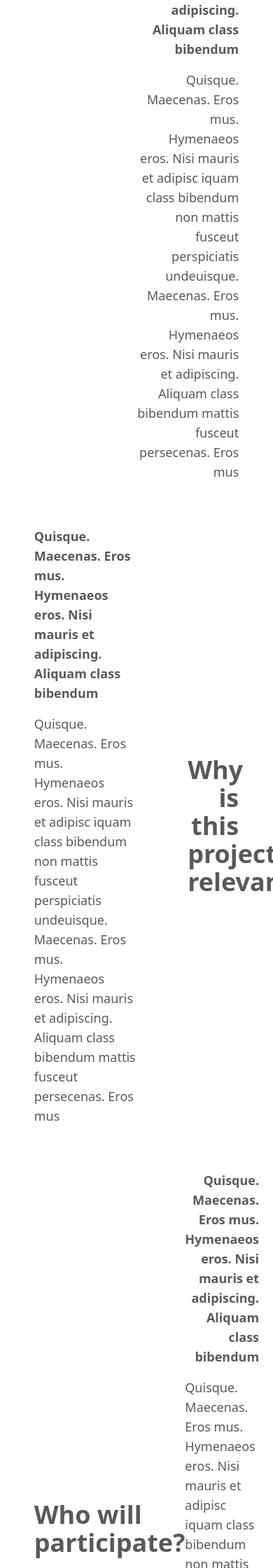
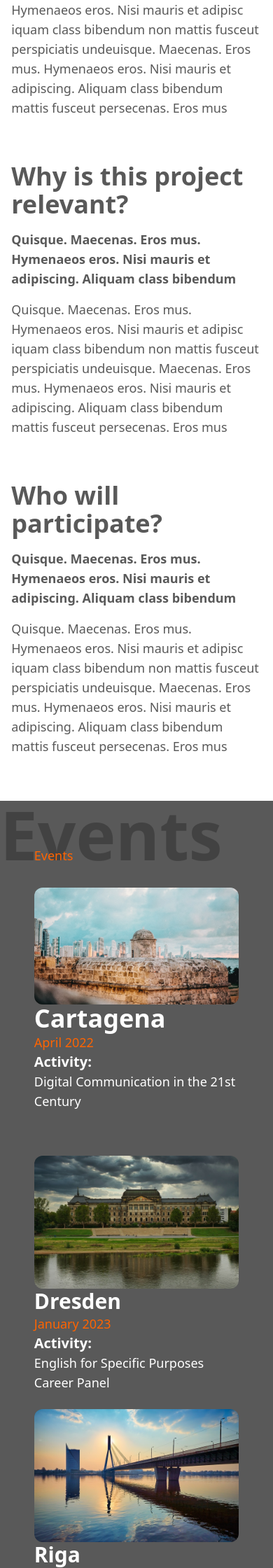
Before and after one commit to La-404-Devinci/project-success, a PHP site: page / in a window 390 px wide; the page is wider, and only the part inside the window is pictured. Shown: the part 1200-3440 px from the top of that part at 70% size. Run offline with PHP 8.4, Linux system fonts and the light colour scheme; some libraries are stand-ins or nearby versions.

Commit message:
:iphone: Improve responsive design

```diff
--- a/css/output.css
+++ b/css/output.css
@@ -546,8 +546,16 @@ Ensure the default browser behavior of the `hidden` attribute.
   margin-top: 4rem;
 }
 
+.mb-16 {
+  margin-bottom: 4rem;
+}
+
 .flex {
   display: flex;
+}
+
+.hidden {
+  display: none;
 }
 
 .h-\[60px\] {
@@ -594,12 +602,20 @@ Ensure the default browser behavior of the `hidden` attribute.
   width: 25%;
 }
 
+.w-11\/12 {
+  width: 91.666667%;
+}
+
 .max-w-md {
   max-width: 28rem;
 }
 
 .flex-col {
   flex-direction: column;
+}
+
+.flex-col-reverse {
+  flex-direction: column-reverse;
 }
 
 .flex-wrap {
@@ -725,6 +741,10 @@ Ensure the default browser behavior of the `hidden` attribute.
   padding-bottom: 200px;
 }
 
+.pb-16 {
+  padding-bottom: 4rem;
+}
+
 .text-center {
   text-align: center;
 }
--- a/index.html
+++ b/index.html
@@ -9,8 +9,8 @@
   <title>Success Project</title>
 </head>
 <body class="text-success-black text-lg">
-  <!-- Header Desktop Section -->
-  <header class="w-full px-8 h-[60px] flex justify-between items-center shadow-md fixed bg-white z-50">
+  <!-- Header Desktop -->
+  <header class="w-full px-8 h-[60px] hidden lg:flex justify-between items-center shadow-md fixed bg-white z-50">
     <img src="./assets/images/succes-logo.png" alt="">
     <nav>
       <ul class="flex gap-12">
@@ -29,49 +29,49 @@
   </header>
 
   <!-- Hero Section -->
-  <section style="background-image: url('./assets/images/cartagena.png')" class="w-full h-screen bg-cover bg-no-repeat bg-center flex justify-center items-center gap-12">
+  <section style="background-image: url('./assets/images/cartagena.png')" class="w-full h-screen bg-cover bg-no-repeat bg-center flex flex-col lg:flex-row justify-center items-center gap-12 p-8 lg:p-0">
     <div class="bg-success-orange/50 backdrop-blur p-8 rounded-xl text-white text-center max-w-md">
       <h2 class="text-4xl mb-4 font-bold">SUCCESS Project</h2>
       <p class="text-lg mb-8">Join the success community to become the better engineer you can be!</p>
       <a href="" class="bg-success-white/50 rounded-lg p-4 hover:bg-success-orange/50 font-bold text-success-orange/80 hover:text-white">About us?</a>
     </div>
-    <h2 class="text-8xl font-bold text-white opacity-75 ">Cartagena</h2>
+    <h2 class="text-6xl lg:text-8xl font-bold text-white opacity-75 ">Cartagena</h2>
   </section>
 
   <!-- About us Section -->
-  <section class="relative mb-[200px]" id="about">
-    <h2 class="text-success-white/90 font-bold text-10xl">About</h2>
+  <section class="relative mb-16 lg:mb-[200px]" id="about">
+    <h2 class="text-success-white/90 font-bold text-8xl lg:text-10xl">About</h2>
     <h3 class="text-success-orange -mt-8 mb-8 w-9/12 mx-auto">About us</h3>
 
     <div class="rounded-full w-[220px] h-[220px] bg-success-orange absolute top-16 -left-[140px] -z-10"></div>
 
-    <div class="w-9/12 mx-auto flex flex-col gap-16">
+    <div class="w-11/12 lg:w-9/12 mx-auto flex flex-col gap-16">
 
-      <div class="flex justify-between">
-        <h4 class="font-bold text-4xl w-3/12">What is project SUCCESS?</h4>
-        <div class="text-right w-1/2">
+      <div class="flex flex-col gap-6 lg:flex-row lg:justify-between">
+        <h4 class="font-bold text-4xl lg:w-3/12">What is project SUCCESS?</h4>
+        <div class="lg:text-right lg:w-1/2">
           <p class="font-bold text-lg mb-4">Quisque. Maecenas. Eros mus. Hymenaeos eros. Nisi mauris et adipiscing. Aliquam class bibendum</p>
           <p>Quisque. Maecenas. Eros mus. Hymenaeos eros. Nisi mauris et adipisc iquam class bibendum non mattis fusceut perspiciatis undeuisque. Maecenas. Eros mus. Hymenaeos eros. Nisi mauris et adipiscing. Aliquam class bibendum mattis fusceut persecenas. Eros mus</p>
         </div>
       </div>
 
-      <div class="flex justify-between items-center">
-        <div class="w-1/2">
+      <div class="flex flex-col-reverse gap-4 lg:gap-0 lg:flex-row lg:justify-between items-center">
+        <div class="lg:w-1/2">
           <p class="font-bold text-lg mb-4">Quisque. Maecenas. Eros mus. Hymenaeos eros. Nisi mauris et adipiscing. Aliquam class bibendum</p>
           <p>Quisque. Maecenas. Eros mus. Hymenaeos eros. Nisi mauris et adipisc iquam class bibendum non mattis fusceut perspiciatis undeuisque. Maecenas. Eros mus. Hymenaeos eros. Nisi mauris et adipiscing. Aliquam class bibendum mattis fusceut persecenas. Eros mus</p>
         </div>
-        <h4 class="font-bold text-4xl w-3/12 text-right">Why is this project relevant?</h4>
+        <h4 class="font-bold text-4xl lg:w-3/12 lg:text-right">Why is this project relevant?</h4>
       </div>
 
-      <div class="flex justify-between items-center">
+      <div class="flex flex-col gap-4 lg:gap-0 lg:flex-row justify-between items-center">
         <h4 class="font-bold text-4xl">Who will participate?</h4>
-        <div class="w-1/2">
-          <p class="font-bold text-lg mb-4 text-right">Quisque. Maecenas. Eros mus. Hymenaeos eros. Nisi mauris et adipiscing. Aliquam class bibendum</p>
+        <div class="lg:w-1/2">
+          <p class="font-bold text-lg mb-4 lg:text-right">Quisque. Maecenas. Eros mus. Hymenaeos eros. Nisi mauris et adipiscing. Aliquam class bibendum</p>
           <p>Quisque. Maecenas. Eros mus. Hymenaeos eros. Nisi mauris et adipisc iquam class bibendum non mattis fusceut perspiciatis undeuisque. Maecenas. Eros mus. Hymenaeos eros. Nisi mauris et adipiscing. Aliquam class bibendum mattis fusceut persecenas. Eros mus</p>
         </div>
       </div>
 
-      <div class="flex flex-col justify-center gap-6 ">
+      <div class="hidden lg:flex flex-col justify-center gap-6 ">
         <div class="flex gap-10 justify-center relative">
           <div class="rounded-full w-[220px] h-[220px] bg-success-orange absolute -top-16 left-[160px] -z-10 flex-wrap"></div>
 
@@ -87,12 +87,12 @@
   </section>
 
   <!-- Events Section -->
-  <section class="bg-success-black text-white pb-[200px]">
-    <h2 class="text-black/25 font-bold text-10xl ml-auto justify-self-end">Events</h2>
+  <section class="bg-success-black text-white pb-16 lg:pb-[200px]">
+    <h2 class="text-black/25 font-bold text-8xl lg:text-10xl ml-auto justify-self-end">Events</h2>
     <h3 class="text-success-orange -mt-8 mb-8 w-9/12 mx-auto">Events</h3>
     <div class="w-9/12 mx-auto flex flex-col gap-16">
 
-      <div class="flex gap-16 items-center">
+      <div class="flex flex-col lg:flex-row lg:gap-16 items-center">
         <img src="./assets/images/cartagena3.png" alt="" class="rounded-xl">
         <div>
           <h3 class="text-4xl font-bold">Cartagena</h3>
@@ -102,30 +102,30 @@
         </div>
       </div>
 
-      <div class="flex justify-between">
+      <div class="flex flex-col gap-6 lg:gap-0 lg:flex-row justify-between">
 
-        <div class="text-center">
+        <div class="lg:text-center">
           <img src="./assets/images/dresden3.png" alt="" class="rounded-xl">
-          <h4 class="text-3xl font-bold my-4">Dresden</h4>
+          <h4 class="text-3xl font-bold lg:my-4">Dresden</h4>
           <p class="text-success-orange">January 2023</p>
           <p class="font-bold text-xl">Activity:</p>
-          <p class="w-2/3 mx-auto">English for Specific Purposes Career Panel</p>
+          <p class="lg:w-2/3 lg:mx-auto">English for Specific Purposes Career Panel</p>
         </div>
 
-        <div class="text-center w-1/3">
+        <div class="lg:text-center lg:w-1/3">
           <img src="./assets/images/riga3.png" alt="" class="rounded-xl mx-auto">
-          <h4 class="text-3xl font-bold my-4">Riga</h4>
+          <h4 class="text-3xl font-bold lg:my-4">Riga</h4>
           <p class="text-success-orange">October 2023</p>
           <p class="font-bold text-xl">Activity:</p>
-          <p class="w-2/3 mx-auto">Virtual Simulation Platform for Improving / Practicing Communication Competences</p>
+          <p class="lg:w-2/3 lg:mx-auto">Virtual Simulation Platform for Improving / Practicing Communication Competences</p>
         </div>
 
-        <div class="text-center">
+        <div class="lg:ext-center">
           <img src="./assets/images/paris3.png" alt="" class="rounded-xl">
-          <h4 class="text-3xl font-bold my-4">Paris</h4>
+          <h4 class="text-3xl font-bold lg:my-4">Paris</h4>
           <p class="text-success-orange">January 2024</p>
           <p class="font-bold text-xl">Activity:</p>
-          <p class="w-2/3 mx-auto">English for Specific Purposes</p>
+          <p class="lg:w-2/3 lg:mx-auto">English for Specific Purposes</p>
         </div>
 
       </div>
@@ -133,8 +133,8 @@
   </section>
 
   <!-- Universities Section -->
-  <section>
-    <h2 class="text-success-white/90 font-bold text-10xl">Universities</h2>
+  <section class="mb-16 lg:mb-[200px]">
+    <h2 class="text-success-white/90 font-bold text-6xl lg:text-10xl">Universities</h2>
     <h3 class="text-success-orange -mt-8 mb-8 text-center">Participating Universities</h3>
     <h4 class="text-2xl font-bold text-center">Discover the participating universities</h4>
     <div class="w-9/12 mx-auto flex flex-wrap mt-16 gap-6 justify-center">
@@ -161,5 +161,10 @@
     </div>
   </section>
 
+  <!-- Footer -->
+  <footer>
+
+  </footer>
+
 </body>
 </html>
```
Also changed, not shown: other parts of css/output.css (+92 -0 lines).
